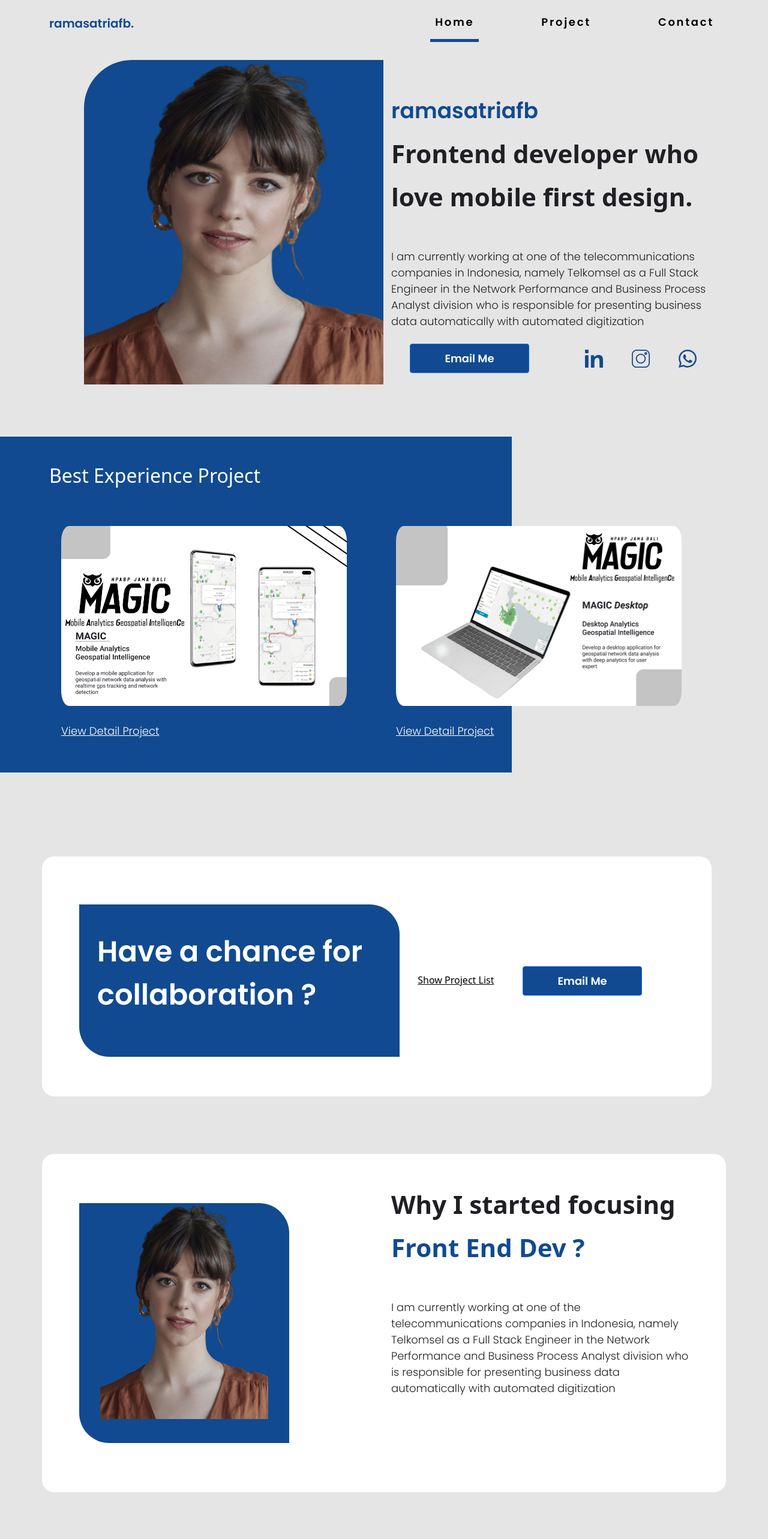
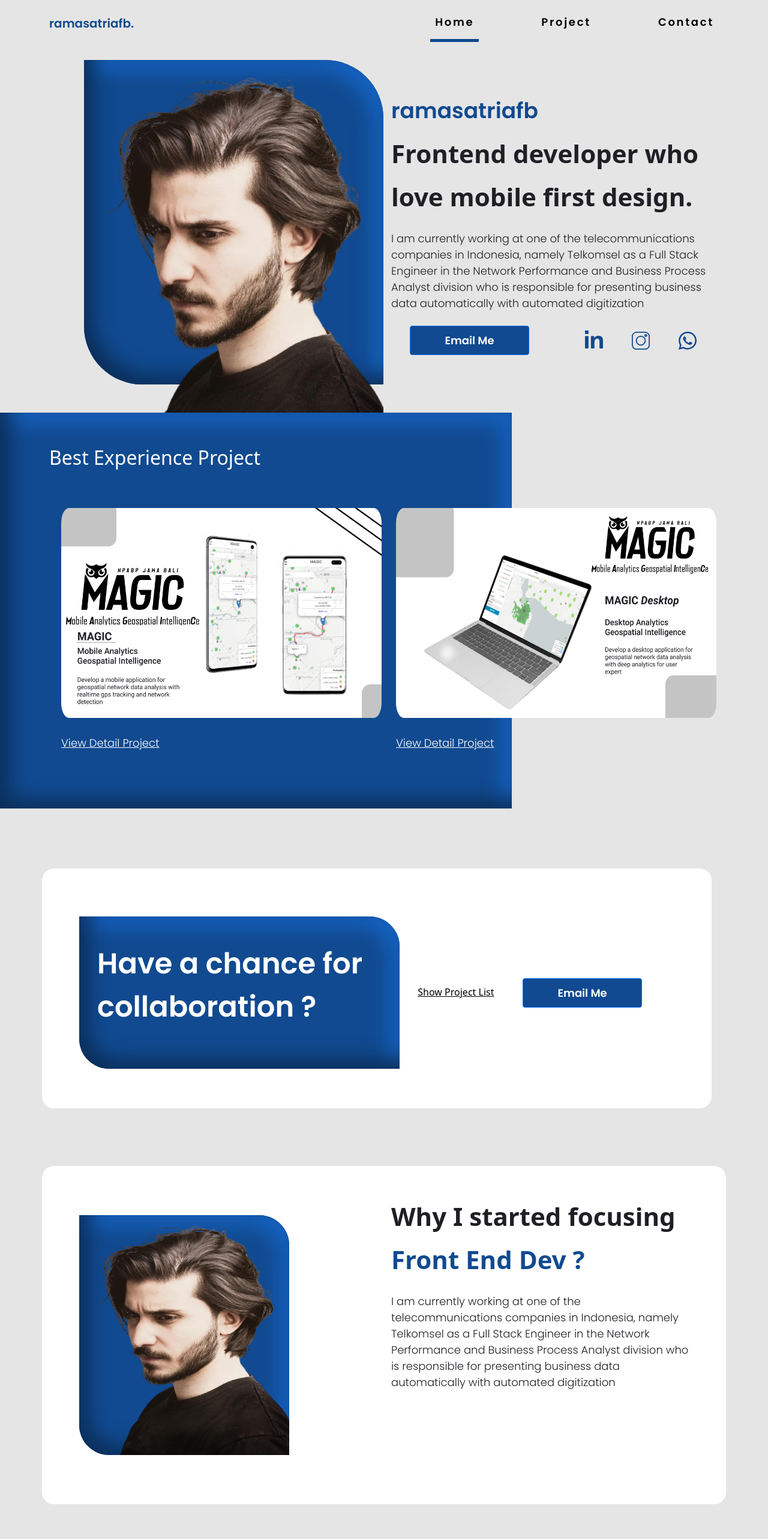
Before and after one commit to ramasatriafb/ramasatriafb-portofolio, a React (Create React App) app: page / in a window 1280 px wide. Shown: the top 2566 px of the page at 60% size. Built offline with nearby package versions, Linux system fonts and the light colour scheme.

Commit message:
Update Hero Again

```diff
--- a/src/App.css
+++ b/src/App.css
@@ -57,13 +57,21 @@
   left: 140px;
   top: 100px;
 
-  background: #114A90;
-  border-radius: 80px 0px;
+  border-radius: 0 97px;
+background: #114A90;
+box-shadow: inset 16px -16px 32px #0b2f5b,
+            inset -16px 16px 32px #1765c5;
 }
-
+#box-pict{
+  transition: top ease 0.5s;
+}
+#box-pict:hover {
+  top: -5px;
+}
 .object-cover{
+  position: relative;
   object-fit: content;
-  height: 100%;
+  /* height: 100%; */
   width: 100%;
 }
 .tagPro{
@@ -89,13 +97,17 @@
   margin-top: 10px;
 }
 
+.contact:hover{
+  height: 40px;
+  width: 40px;
+}
 .paragraph-pro{
   font-family: 'Poppins';
   font-style: normal;
   font-weight: 300;
   font-size: 18px;
   line-height: 27px;
-  margin-top: 50px;
+  margin-top: 20px;
   color: #201F25;
 }
 
@@ -110,6 +122,9 @@
   background-color: #114A90 !important;
 }
 
+.btn-primary:hover{
+  background-color: #0F3C73 !important;
+}
 .btn-text{
   padding: 10px 57px !important;
 }
@@ -121,11 +136,13 @@
 .project-ornament{
   position: absolute;
   width: 100%;
-  height: 560px;
+  height: 660px;
   left: 0px;
-  top: 680px;
+  top: 640px;
   margin-top: 3rem !important;
   background-color: #114A90;
+  box-shadow: inset 16px -16px 32px #0b2f5b,
+            inset -16px 16px 32px #1765c5;
 }
 
 .projectsTag{
@@ -135,8 +152,8 @@
   margin-top: 57px !important;
   margin-right: 82px;
   margin-left: 20px;
-  width: 500px !important;
-  height: 300px;
+  width: 600px !important;
+  height: 350px;
   left: 147px;
   top: 1111px;
   /* background: #C4C4C4; */
@@ -155,12 +172,28 @@
 
 }
 
+.link-detail:hover{
+  color: #fff;
+  font-weight: bold;
+}
+
 .link-detail2{
 
   color: #000;
 
 }
-
+.link-detail2:hover{
+  color: #1765c5;
+  font-weight: bold;
+}
+.link-email{
+  color: #114A90;
+  font-weight: bold;
+}
+.link-email:hover{
+  color: #1765c5;
+  font-weight: bold;
+}
 .colChance{
   width: 100%  !important;
   height: 400px;
@@ -179,6 +212,8 @@
 
   border-radius: 0 50px 0 50px;
   background: #114A90;
+  box-shadow: inset 16px -16px 32px #0b2f5b,
+            inset -16px 16px 32px #1765c5;
 }
 
 .ornament2{
@@ -237,6 +272,8 @@
 
   border-radius: 0 50px 0 50px;
   background: #114A90;
+  box-shadow: inset 16px -16px 32px #0b2f5b,
+            inset -16px 16px 32px #1765c5;
 }
 .icon-skill{
   height: 120px;
--- a/src/components/About.js
+++ b/src/components/About.js
@@ -8,9 +8,9 @@ export default function About() {
                     <Col xs={12} md={6}>
                         <div className="ornament-about">
                         <img
-                            src="/assets/pitch.png"
+                            src="/assets/man.png"
                             alt="Me"
-                            className="object-cover" style={{width: "80%",height: "90%"}}
+                            className="object-cover" style={{width: "100%",height: "100%"}}
                             />
                         </div>
                     </Col>
--- a/src/components/Footer.js
+++ b/src/components/Footer.js
@@ -7,7 +7,7 @@ export default function Footer() {
                     <Col xs={12} >
                     <h2 className="tagPro2 text-start mt-5 text-footer-tag">Get in Touch</h2>
                     <p className="paragraph-pro text-start text-footer-tag-paragraph" >
-                    For business inquiry please send email to  <a href="mailto:ramasatriafb@gmail.com"> ramasatriafb@gmail.com</a>
+                    For business inquiry please send email to  <a href="mailto:ramasatriafb@gmail.com" className="link-email"> ramasatriafb@gmail.com</a>
                     </p>
                     <div className="logo-footer">
                        <a
@@ -16,8 +16,8 @@ export default function Footer() {
                                 >
                                     <img
                                         src="/assets/in.svg"
-                                        alt="LinkedIn" className="icon-footer"
-                                        style={{textAlign: "left",backgroundColor: "#fff"}}
+                                        alt="LinkedIn" className="contact icon-footer"
+                                        style={{textAlign: "left",backgroundColor: "#fff", marginTop: "5px"}}
                                     />
                                 </a>
                                 <a
--- a/src/components/Hero.js
+++ b/src/components/Hero.js
@@ -1,18 +1,68 @@
-
+import React, { Component } from 'react';
 import { Container, Row, Col, Button } from 'react-bootstrap';
 import { openMail } from '../utils';
-export default function Hero() {
+export default class Hero extends Component {
+    state = {
+        left: 0,
+        top: 0
+      }
 
+      componentDidMount() {
+        // When the component is mounted, add your DOM listener.
+        document.addEventListener("mousemove", this.handleCursor);
+        // document.addEventListener("mouseleave", this.handleCursorLeave);
+      }
+
+      componentWillUnmount() {
+        // Make sure to remove the DOM listener when the component is unmounted.
+        document.removeEventListener("mousemove", this.handleCursor);
+        // document.removeEventListener("mouseleave", this.handleCursorLeave);
+      }
+
+      handleCursor = (e) => {
+          const width = document.getElementsByClassName('box').offsetWidth;
+          const height = document.getElementsByClassName('box').offsetHeight;
+
+          var addX = 0;
+          var addY = 0;
+        if (e.clientX > width/2){
+            addX = 20;
+          }
+          if(e.clientX < width/2){
+            addX = -20;
+          }
+          if(e.clientY > height/2){
+            addY = 20;
+          }
+          if(e.clientY < height/2){
+            addY = -20;
+          }
+        //           $("#followC").css("top", e.clientY + addY)
+        //     .css("left", e.clientX + addX);
+        //   });
+          const cursor = document.getElementsByClassName('cursor')[0];
+        //   cursor.setAttribute('style','top:'+e.clientY +'px;left:'+ e.clientX+'px;');
+        //   console.log(document.getElementsByClassName('pict'))
+        //   document.getElementsByClassName('pict')[0].addEventListener("mouseleave", this.handleCursorLeave);
+      }
+
+    //   handleCursorLeave = (e) => {
+
+    //     const cursor = document.getElementsByClassName('cursor')[0];
+    //     cursor.setAttribute('style','top:50%; left:50%;');
+    // }
+      render(){
         return (
             <>
                 <Container className="mb-2">
                     <Row  >
-                    <Col className="pict">
+                        <Col className="pict "
+                       >
                             <div className="box-pict">
                                 <img data-aos="fade-up"
-                            src="/assets/pitch.png"
+                                src="/assets/man.png"
                                 alt="Me"
-                            className="object-cover"
+                                className="object-cover"  id="box-pict"
                                 />
                             </div>
                         </Col>
@@ -34,7 +84,7 @@ export default function Hero() {
                                         <img
                                             src="/assets/in.svg"
                                             alt="LinkedIn"
-                                        className="contact  "
+                                            className="contact  " style={{ marginTop: "5px"}}
                                         />
                                     </a>
                                     <a
@@ -66,3 +116,5 @@ export default function Hero() {
             </>
         )
       }
+
+}
```
Also changed, not shown: public/assets/man.png (added). Lines whose indentation alone changed are shown as unchanged.
